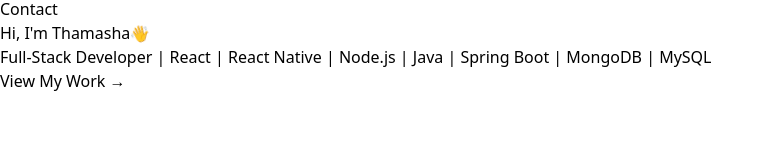
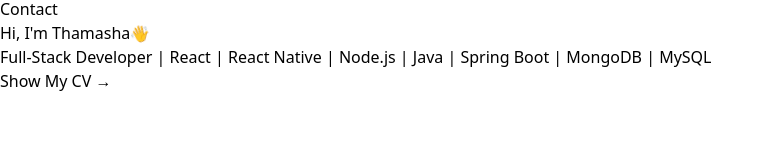
Before and after one commit to dedunipahasara/my-portfolio-app, a React (Vite) app: page / in a window 1280 px wide. Shown: the part 211-371 px from the top of the page, without its empty margins (0-774 px from the left). Built offline with nearby package versions, Linux system fonts and the light colour scheme.

Commit message:
Updated Hero button and added CV

```diff
--- a/src/components/Hero.jsx
+++ b/src/components/Hero.jsx
@@ -26,13 +26,15 @@
         </p>
 
         {/* Button */}
-        <a
-          href="#projects"
-          className="mt-6 px-6 py-3 rounded-lg text-white border border-purple-400
-                     hover:bg-purple-600 transition shadow-purple-400 shadow-md inline-block"
-        >
-          View My Work →
-        </a>
+          <a
+              href="/Thamasha-CV.pdf"
+              target="_blank"
+              rel="noopener noreferrer"
+              className="mt-6 px-6 py-3 rounded-lg text-white border border-purple-400
+                        hover:bg-purple-600 transition shadow-purple-400 shadow-md inline-block"
+          >
+                   Show My CV →
+         </a>
 
         {/* Waving Hand CSS */}
         <style jsx>{`
```
Also changed, not shown: 1 other file (tests, documents, lock files or other folders).
